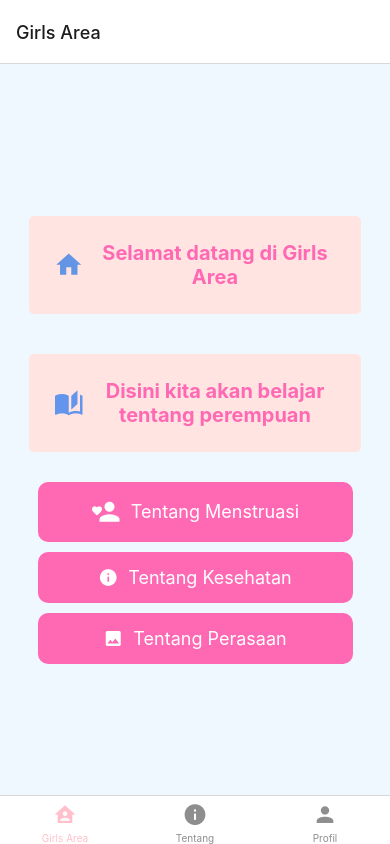
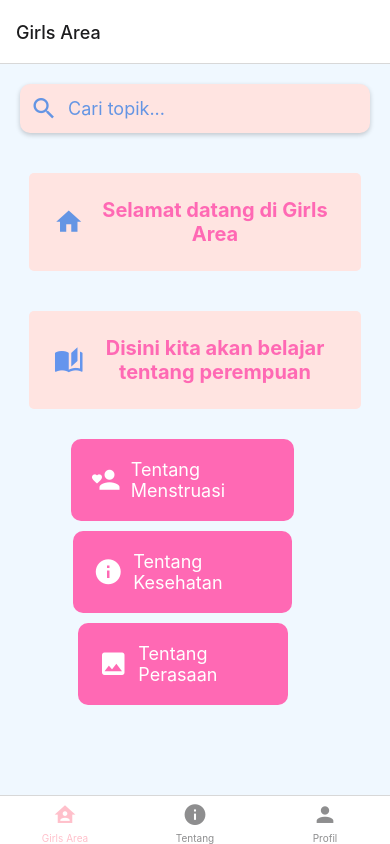
Before and after one commit to NandaaAyyy/GirlsArea, a React Native app: screen / in a window 390 px wide. Built offline with nearby package versions, Linux system fonts and the light colour scheme.

Commit message:
push ke-6 menambah fitur pencarian

```diff
--- a/src/screens/Home.jsx
+++ b/src/screens/Home.jsx
@@ -1,10 +1,49 @@
-import React from 'react';
-import { View, Text, TouchableOpacity, StyleSheet } from 'react-native';
+import React, { useState } from 'react';
+import { View, Text, TouchableOpacity, StyleSheet, TextInput, FlatList } from 'react-native';
 import MaterialCommunityIcons from 'react-native-vector-icons/MaterialCommunityIcons';
 
+const topics = [
+  { id: '1', name: 'Tentang Menstruasi', icon: 'account-heart', screen: 'Menstruasi' },
+  { id: '2', name: 'Tentang Kesehatan', icon: 'information', screen: 'Kesehatan' },
+  { id: '3', name: 'Tentang Perasaan', icon: 'image', screen: 'Perasaan' },
+];
+
 const HomeScreen = ({ navigation }) => {
+  const [searchQuery, setSearchQuery] = useState('');
+  const [filteredTopics, setFilteredTopics] = useState(topics);
+
+  const handleSearch = (query) => {
+    setSearchQuery(query);
+    if (query) {
+      const filteredData = topics.filter((item) =>
+        item.name.toLowerCase().includes(query.toLowerCase())
+      );
+      setFilteredTopics(filteredData);
+    } else {
+      setFilteredTopics(topics);
+    }
+  };
+
+  const renderTopic = ({ item }) => (
+    <TouchableOpacity
+      style={styles.button}
+      onPress={() => navigation.navigate(item.screen)}>
+      <MaterialCommunityIcons name={item.icon} size={30} color="white" />
+      <Text style={styles.buttonText}>{item.name}</Text>
+    </TouchableOpacity>
+  );
+
   return (
     <View style={styles.container}>
+      <View style={styles.searchContainer}>
+        <MaterialCommunityIcons name="magnify" size={28} color="#6495E4" />
+        <TextInput
+          style={styles.searchInput}
+          placeholder="Cari topik..."
+          value={searchQuery}
+          onChangeText={handleSearch}
+        />
+      </View>
       <View style={styles.labelContainer}>
         <MaterialCommunityIcons name="home" size={30} color="#6495E4" />
         <Text style={styles.text}>Selamat datang di Girls Area</Text>
@@ -13,24 +52,12 @@ const HomeScreen = ({ navigation }) => {
         <MaterialCommunityIcons name="book-open-page-variant" size={30} color="#6495ED" />
         <Text style={styles.text}>Disini kita akan belajar tentang perempuan</Text>
       </View>
-      <TouchableOpacity
-        style={styles.button}
-        onPress={() => navigation.navigate('Menstruasi')}>
-        <MaterialCommunityIcons name="account-heart" size={30} color="white" />
-        <Text style={styles.buttonText}>Tentang Menstruasi</Text>
-      </TouchableOpacity>
-      <TouchableOpacity
-        style={styles.button}
-        onPress={() => navigation.navigate('Kesehatan')}>
-        <MaterialCommunityIcons name="information" size={20} color="white" />
-        <Text style={styles.buttonText}>Tentang Kesehatan</Text>
-      </TouchableOpacity>
-      <TouchableOpacity
-        style={styles.button}
-        onPress={() => navigation.navigate('Perasaan')}>
-        <MaterialCommunityIcons name="image" size={20} color="white" />
-        <Text style={styles.buttonText}>Tentang Perasaan</Text>
-      </TouchableOpacity>
+      <FlatList
+        data={filteredTopics}
+        renderItem={renderTopic}
+        keyExtractor={(item) => item.id}
+        contentContainerStyle={styles.listContainer}
+      />
     </View>
   );
 };
@@ -38,10 +65,30 @@ const HomeScreen = ({ navigation }) => {
 const styles = StyleSheet.create({
   container: {
     flex: 1,
-    justifyContent: 'center',
+    justifyContent: 'flex-start',
     alignItems: 'center',
     padding: 20,
     backgroundColor: '#f0f8ff',
+  },
+  searchContainer: {
+    flexDirection: 'row',
+    alignItems: 'center',
+    backgroundColor: '#ffe4e1',
+    padding: 10,
+    borderRadius: 10,
+    marginBottom: 20,
+    width: '100%',
+    shadowColor: '#000',
+    shadowOffset: { width: 0, height: 2 },
+    shadowOpacity: 0.2,
+    shadowRadius: 5,
+    elevation: 3,
+  },
+  searchInput: {
+    flex: 1,
+    marginLeft: 10,
+    fontSize: 18,
+    color: '#6495E4',
   },
   labelContainer: {
     flexDirection: 'row',
@@ -65,7 +112,7 @@ const styles = StyleSheet.create({
     flexDirection: 'row',
     alignItems: 'center',
     backgroundColor: '#ff69b4',
-    padding: 15,
+    padding: 20,
     borderRadius: 10,
     marginTop: 10,
     width: '90%',
@@ -76,6 +123,9 @@ const styles = StyleSheet.create({
     fontSize: 18,
     marginLeft: 10,
   },
+  listContainer: {
+    alignItems: 'center',
+  },
 });
 
 export default HomeScreen;
```
Also changed, not shown: src/assets/images/3.jpg (deleted).
